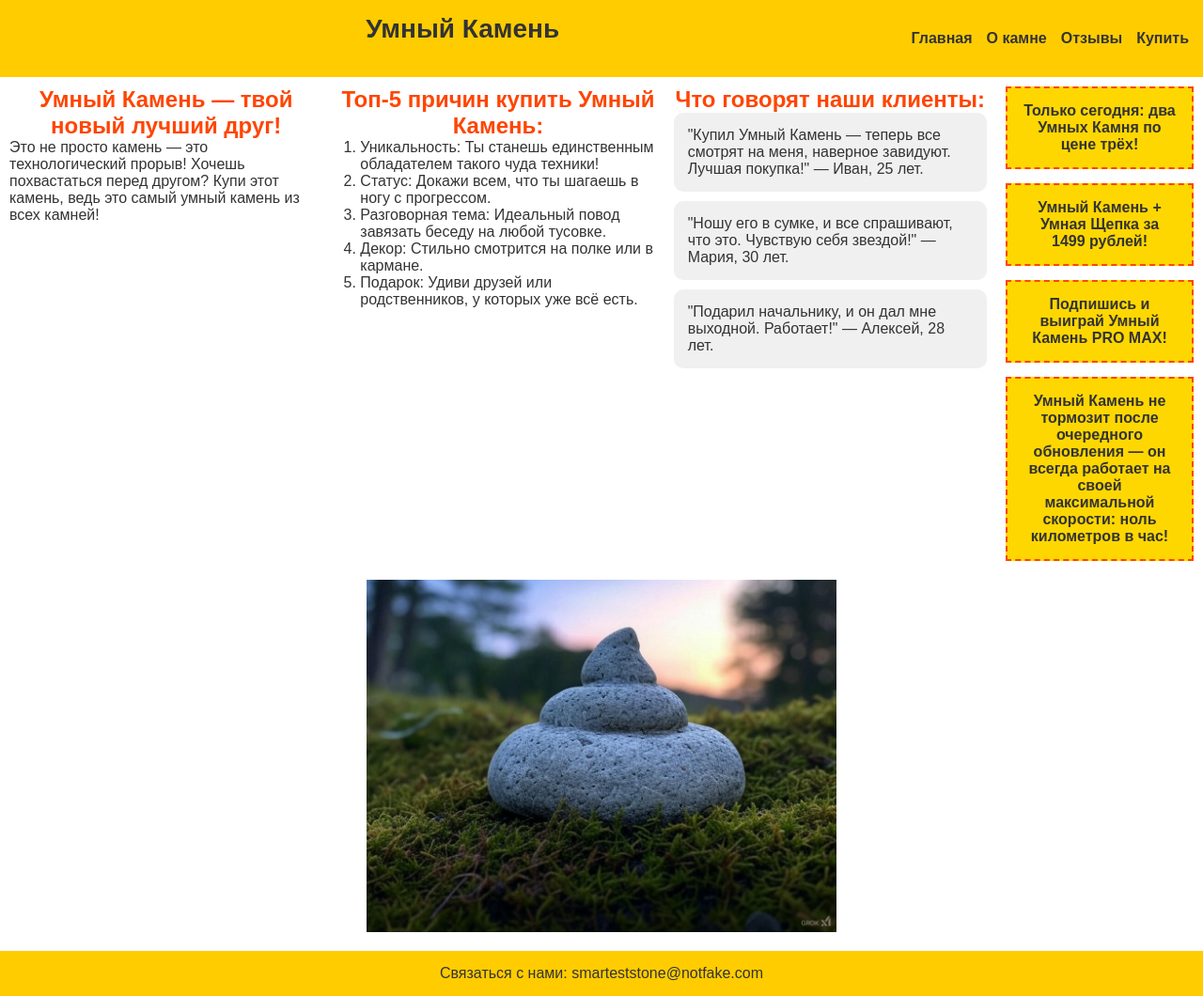
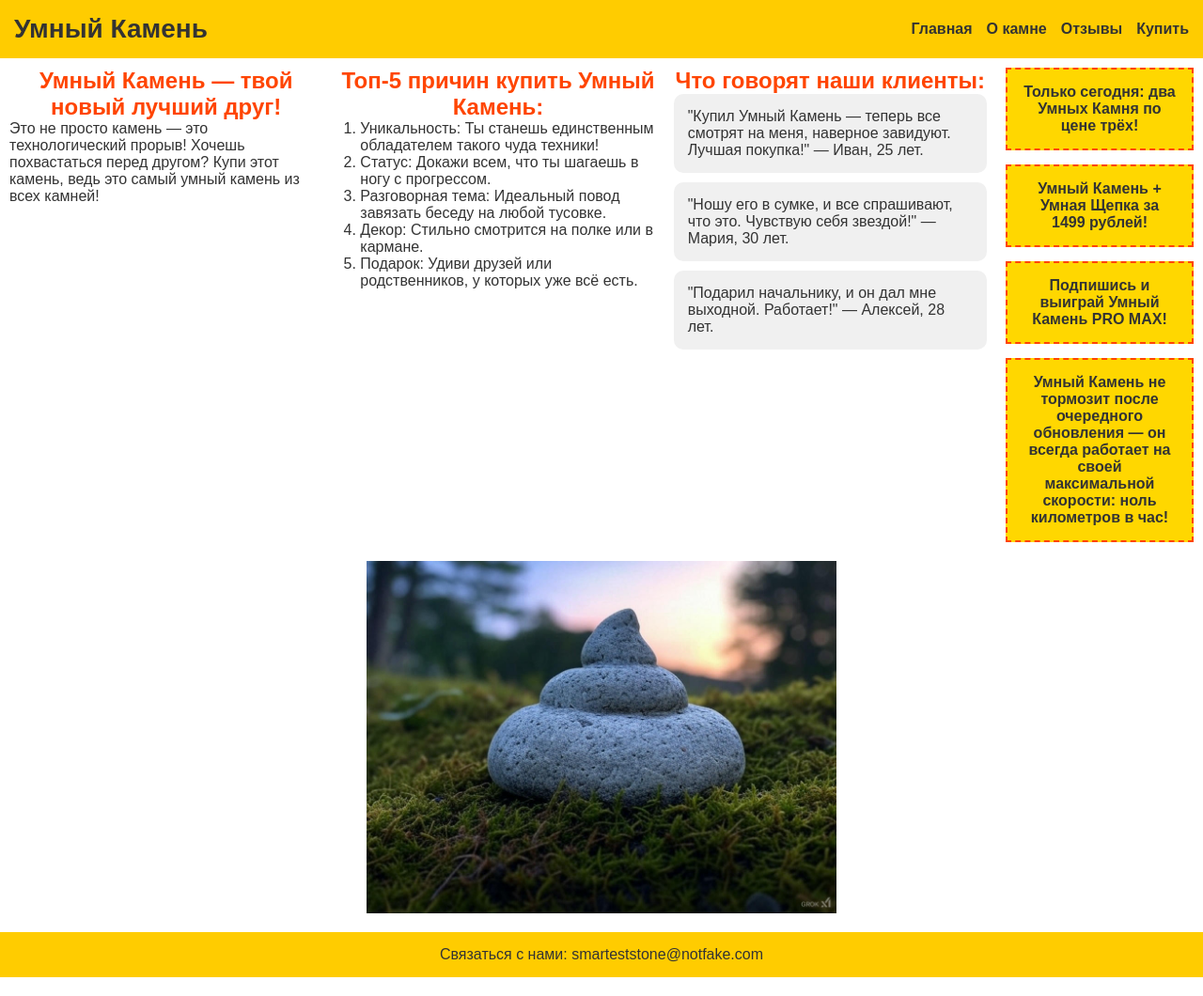
Before and after one commit to IMaXoNI/2_Alekseenko_web, a plain HTML site: page 2-я лаба/index.html in a window 1280 px wide. Shown: the whole page at 94% size. Drawn offline with Linux system fonts and the light colour scheme.

Commit message:
logo fix

```diff
--- a/2-я лаба/index.html
+++ b/2-я лаба/index.html
@@ -52,7 +52,7 @@
             <div class="ad">Умный Камень не тормозит после очередного обновления — он всегда работает на своей максимальной скорости: ноль километров в час! </div>
         </aside>
     </main>
-    <div>
+    <div class="image">
         <img class="poop-stone" src="static/images/poop_stone.jpg" alt="дерьмокамень">
     </div>
     <footer>
--- a/2-я лаба/static/css/styles.css
+++ b/2-я лаба/static/css/styles.css
@@ -46,7 +46,8 @@ main {
     flex-direction: column;
 
 }
-div {
+
+.image {
     flex: 1;
     display: flex;
     justify-content: space-around;
```
